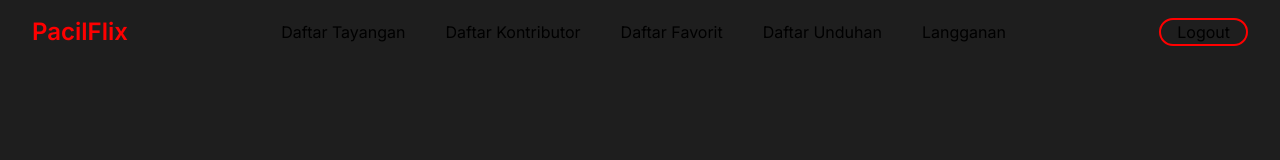
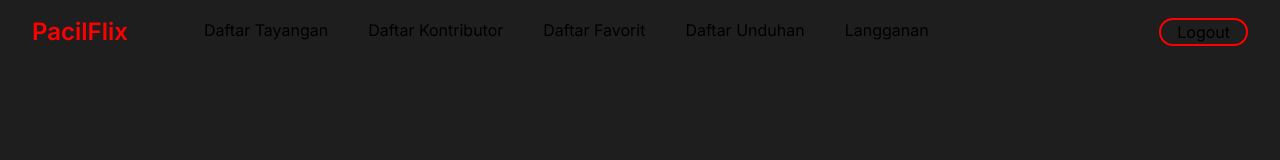
Before and after one commit to BasDat-E12-241/PacilFlix-fe, a Next.js app: page / in a window 1280 px wide. Shown: the top 160 px of the page. Built offline with nearby package versions, Linux system fonts and the light colour scheme.

Commit message:
add(navbar): Add not logged in state

```diff
--- a/src/app/navbar.tsx
+++ b/src/app/navbar.tsx
@@ -16,9 +16,25 @@ function NavLink({ href, isActive, children }) {
 export default function Navbar() {
   const pathname = usePathname();
 
+  // Change this to get different navbar
+  const [isLoggedIn, setIsLoggedIn] = React.useState(false);
+
   return (
-    <nav className="flex gap-16 px-8 py-4 items-center justify-between bg-primary fixed w-full left-0">
+    <nav className="flex gap-16 px-8 py-4 items-center bg-primary fixed w-full left-0">
       <a className="font-semibold text-2xl text-red-primary" href="/">PacilFlix</a>
+      {isLoggedIn ?
+        <div className="justify-between flex w-full">
+          <div>
+            <ul className="flex gap-4">
+              <NavLink href="/trailer" isActive={pathname === "/trailer"}>
+                Trailer
+              </NavLink>
+
+            </ul>
+          </div>
+        </div>
+      :
+        <div className="justify-between flex w-full">
           <div>
             <ul className="flex gap-4">
               <NavLink href="/daftar-tayangan" isActive={pathname === "/daftar-tayangan"}>
@@ -41,6 +57,8 @@ export default function Navbar() {
           <div className="border-2 border-red-primary px-4 rounded-full">
             Logout
           </div>
+        </div>
+      }
       </nav>
   );
 }
```
Lines whose indentation alone changed are shown as unchanged.
